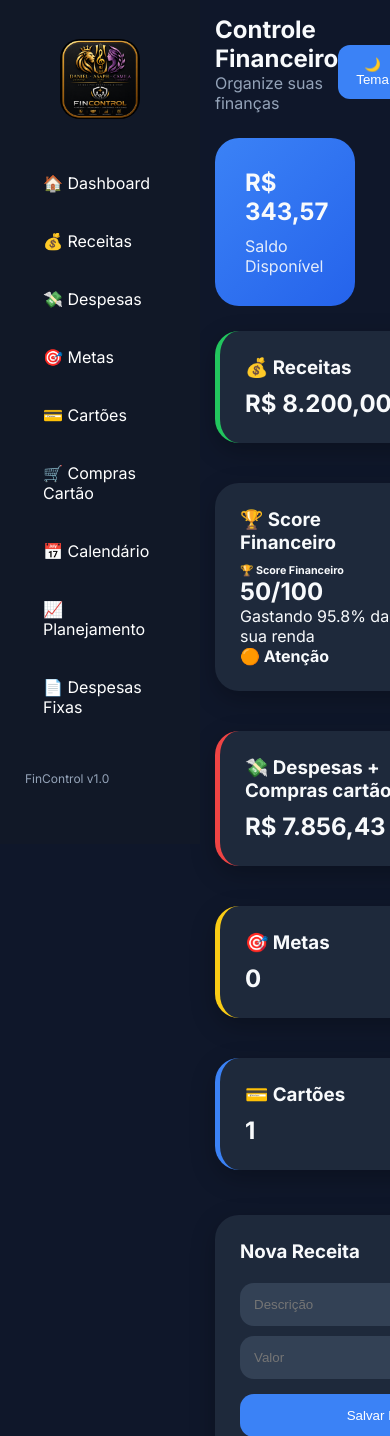
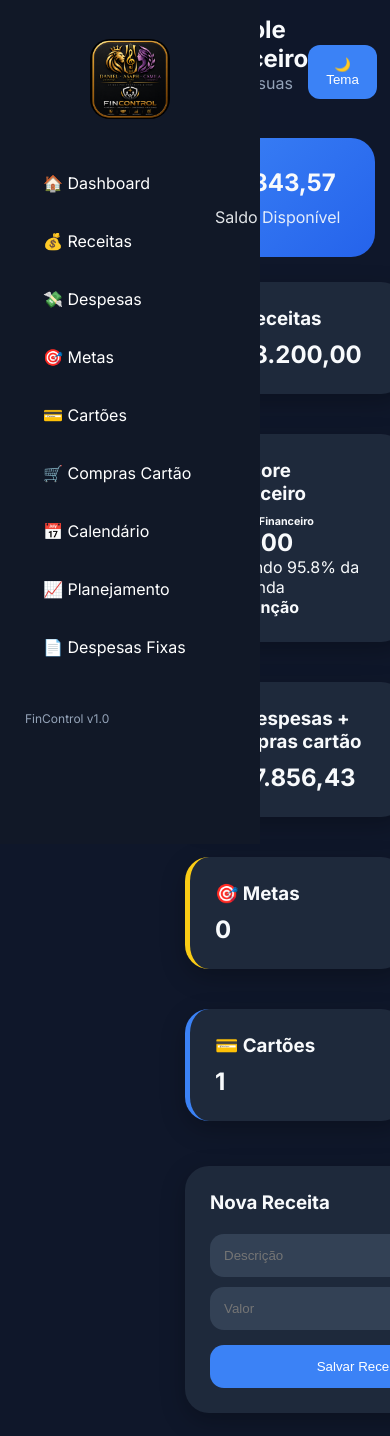
Before and after one commit to Danielporcela/app_controle_financeiro_pessoal, a Flask app: page / in a window 390 px wide; the page is wider, and only the part inside the window is pictured. Shown: the top 1436 px of that part. Run offline with Flask 3, Linux system fonts and the light colour scheme; data comes from the database, SQL or seed files in the repository; data that the repository does not hold is empty.

Commit message:
Atualização do sistema

```diff
--- a/static/style.css
+++ b/static/style.css
@@ -528,7 +528,7 @@ MOBILE
 
         display: block !important;
 
-        width: 200px;
+        width: 170;
 
         position: fixed;
 
@@ -542,9 +542,9 @@ MOBILE
 
     .content {
 
-        margin-left: 200px;
+        margin-left: 170px;
 
-        width: calc(100% - 220px);
+        width: calc(100% - 170px);
 
         padding: 15px;
     }
```
